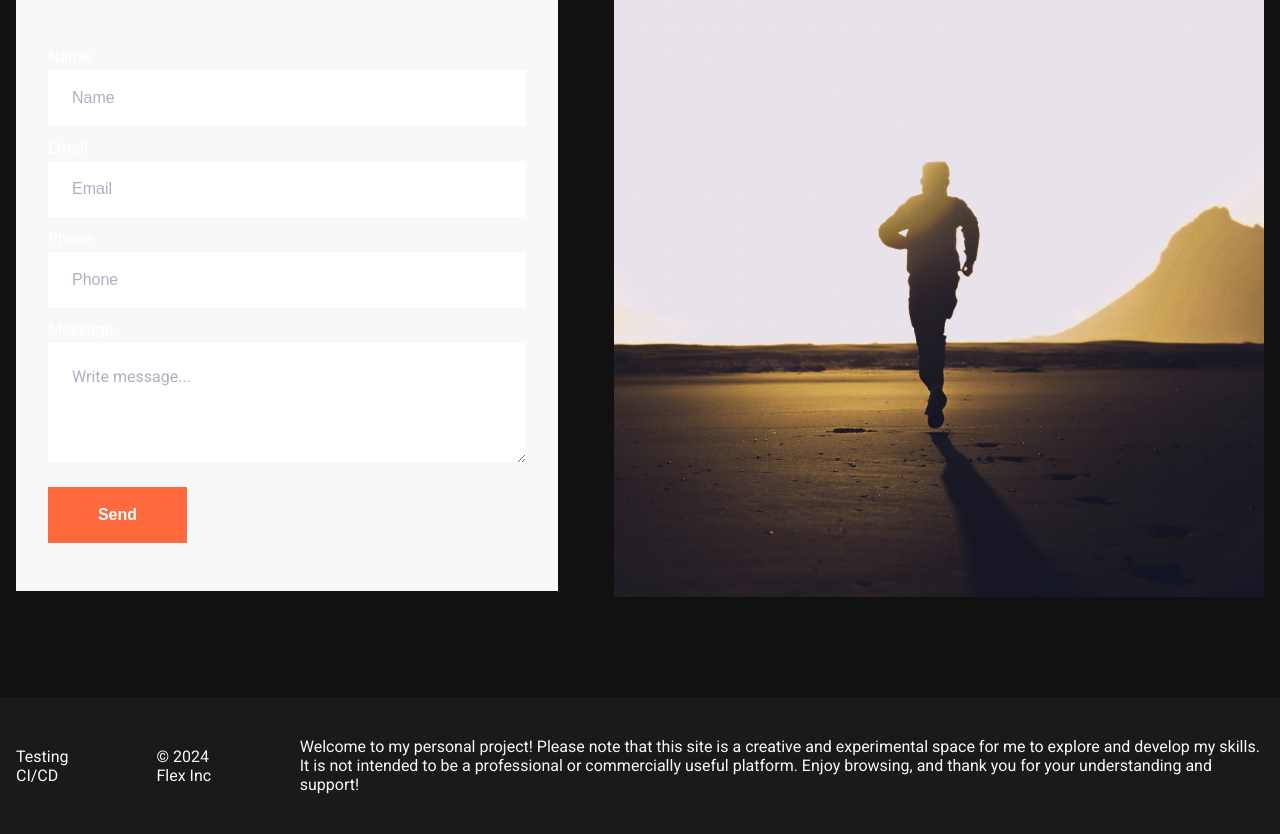
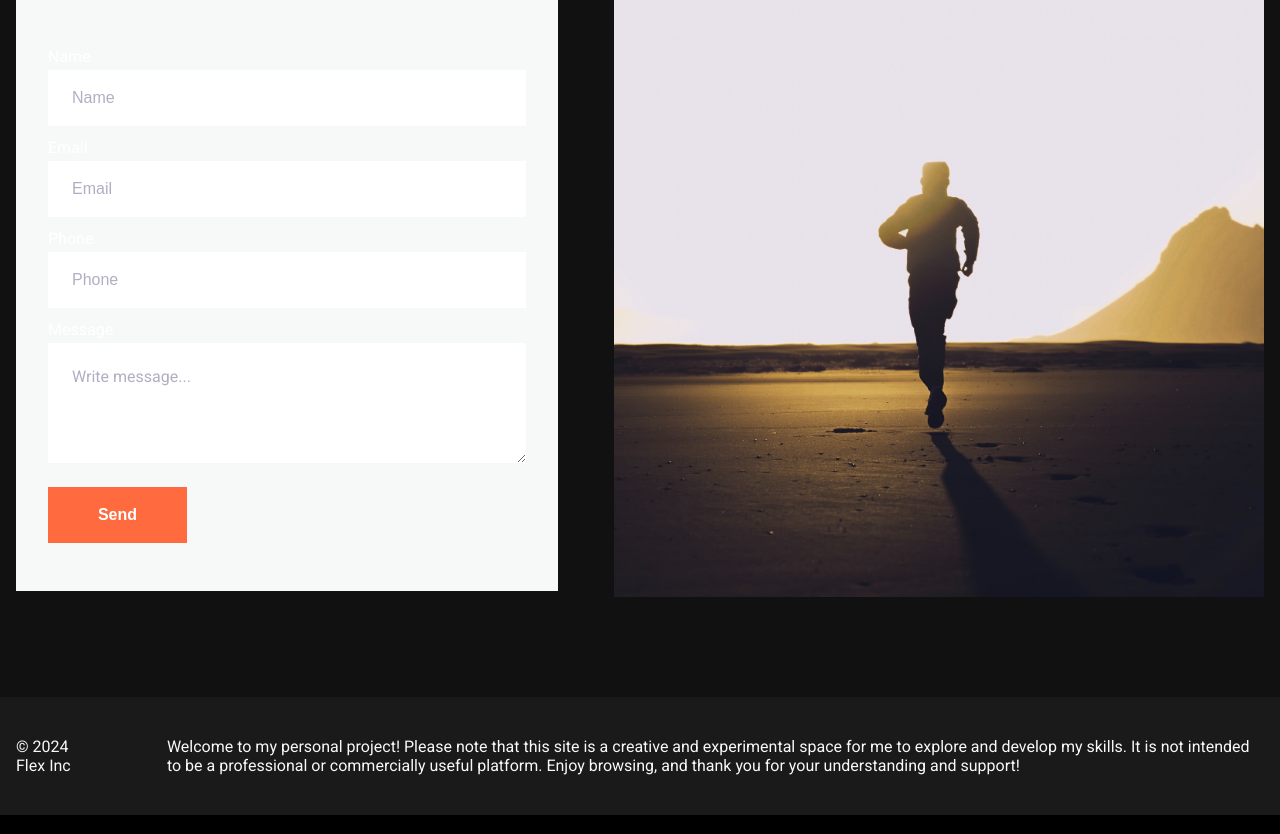
Before and after one commit to tTomeRr/FitGen, a Flask app: page / in a window 1280 px wide. Shown: the part 1977-2811 px from the top of the page. Run offline with Flask 3, Linux system fonts and the light colour scheme; data that the repository does not hold is empty; parts of the project's set-up code (start-up, migrations or seed data) failed here and were passed over; some web fonts are replaced.

Commit message:
Testing CI/CD #2

```diff
--- a/app/templates/index.html
+++ b/app/templates/index.html
@@ -248,7 +248,6 @@
 <footer id="cs-footer-107">
     <div class="cs-container">
         <ul class="cs-ul">
-            <li>Testing CI/CD</li>
             <li>© {{year}} Flex Inc</li>
             <li>Welcome to my personal project! Please note that this site is a creative and experimental space for me to explore and develop my skills. It is not intended to be a professional or commercially useful platform. Enjoy browsing, and thank you for your understanding and support!</li>
         </ul>
```
